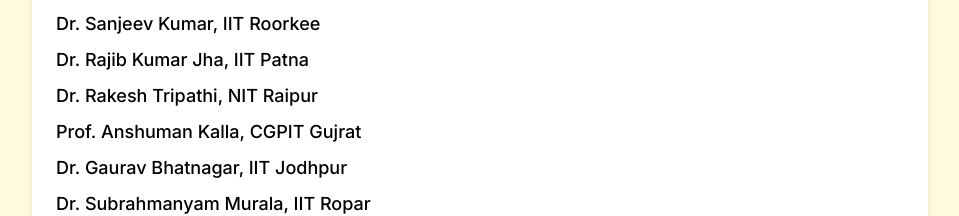
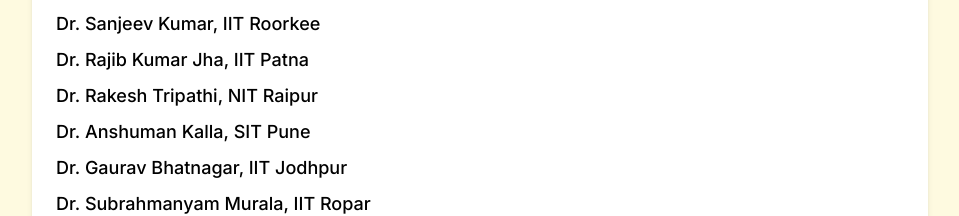
Before and after one commit to ictcon-cit/ictcon_2026, a Next.js app: page /committee in a window 1280 px wide. Shown: the part 3726-3942 px from the top of the page, without its empty margins (160-1119 px from the left). Built offline with nearby package versions, Linux system fonts and the light colour scheme.

Commit message:
Update page.tsx

```diff
--- a/src/app/committee/page.tsx
+++ b/src/app/committee/page.tsx
@@ -167,7 +167,7 @@
             <div>Dr. Sanjeev Kumar, IIT Roorkee</div>
             <div>Dr. Rajib Kumar Jha, IIT Patna</div>
             <div>Dr. Rakesh Tripathi, NIT Raipur</div>
-            <div>Prof. Anshuman Kalla, CGPIT Gujrat</div>
+            <div>Dr. Anshuman Kalla, SIT Pune</div>
             <div>Dr. Gaurav Bhatnagar, IIT Jodhpur</div>
             <div>Dr. Subrahmanyam Murala, IIT Ropar</div>
             <div>Dr. Puneet Goyal, IIT Ropar</div>
```
